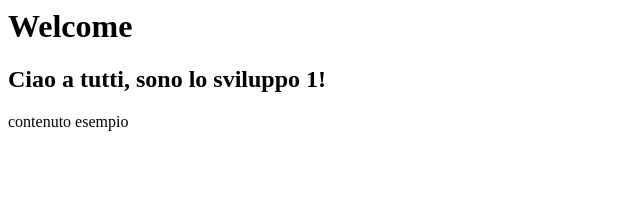
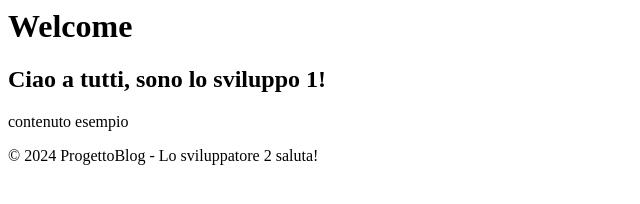
Before and after one commit to THonyCYB/ProgettoBlog, a plain HTML site: page index.html in a window 1280 px wide. Shown: the whole page, without its empty margins (0-640 px from the left). Drawn offline with Linux system fonts and the light colour scheme.

Commit message:
Aggiunto un footer personalizzato

```diff
--- a/index.html
+++ b/index.html
@@ -6,5 +6,8 @@
     <h1>Welcome</h1>
     <h2>Ciao a tutti, sono lo sviluppo 1!</h2> <!-- Modifica aggiunta-->
     <p>contenuto esempio</p>
+    <footer>
+        <p>&copy; 2024 ProgettoBlog - Lo sviluppatore 2 saluta!</p> <!-- Modifica aggiunta -->
+    </footer>
 </body>
 </html>
```
